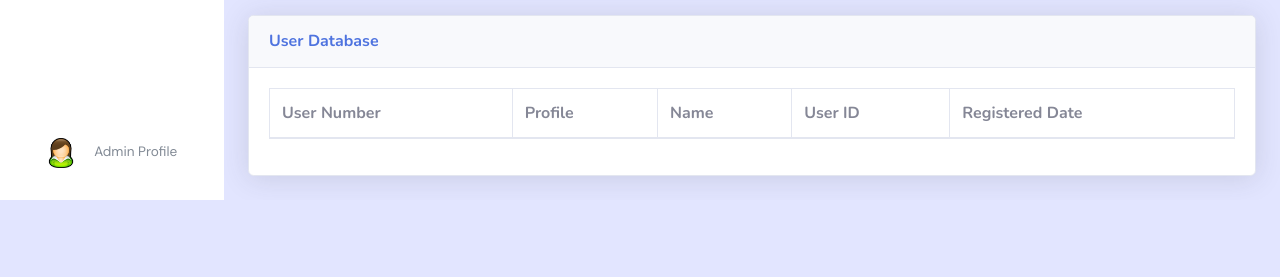
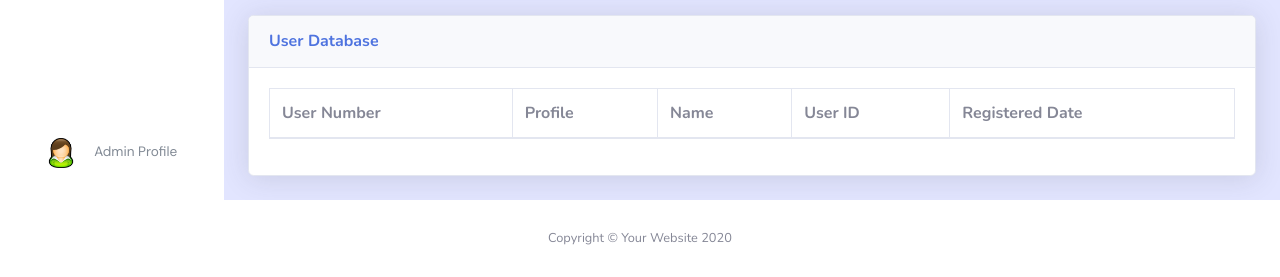
Before and after one commit to JeongyeongP/CAN302-Admin-Page, a PHP site: page /user.php in a window 1280 px wide. Shown: the part 600-877 px from the top of the page. Before the commit the page ends 800 px from the top, so only its background shows below. Run offline with PHP 8.4, Linux system fonts and the light colour scheme; data that the repository does not hold is empty.

Commit message:
Fix Text Style and footer

```diff
--- a/user.php
+++ b/user.php
@@ -80,7 +80,7 @@
                 <div class="container-fluid" style="background-color: #E2E5FF;">
 
                     <!-- Page Heading -->
-                    <h2 style="font-family: DM Sans; color:#06152B; margin-top:30px"><b> Users </h2>
+                    <h2 style="font-family: DM Sans; color:#06152B; margin-top:30px"><b> Users </b> </h2>
 
 
 
@@ -191,6 +191,15 @@
             </div>
         </div>
     </div>
+    <!-- Footer -->
+    <footer class="sticky-footer bg-white">
+               <div class="container my-auto">
+                  <div class="copyright text-center my-auto">
+                     <span>Copyright &copy; Your Website 2020</span>
+                  </div>
+               </div>
+            </footer>
+            <!-- End of Footer -->
 
     <!-- Bootstrap core JavaScript-->
     <script src="vendor/jquery/jquery.min.js"></script>
```
